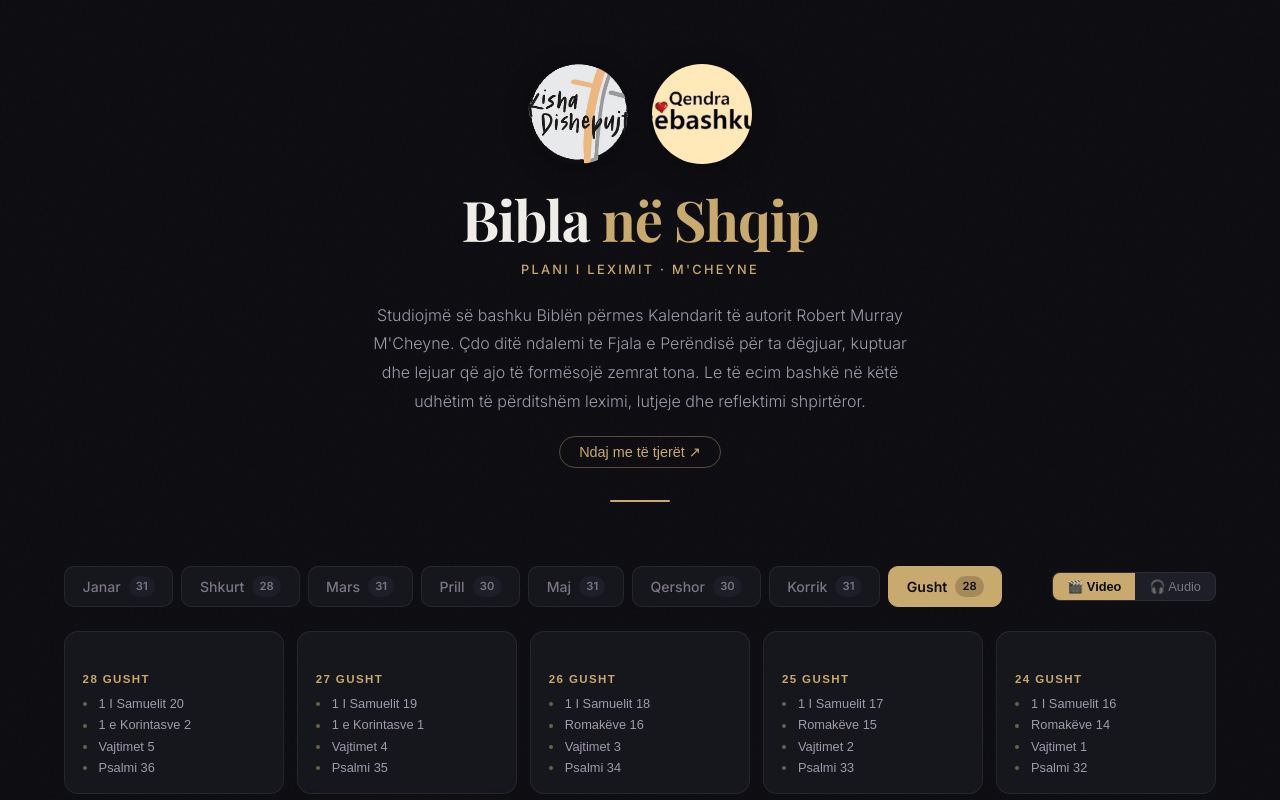
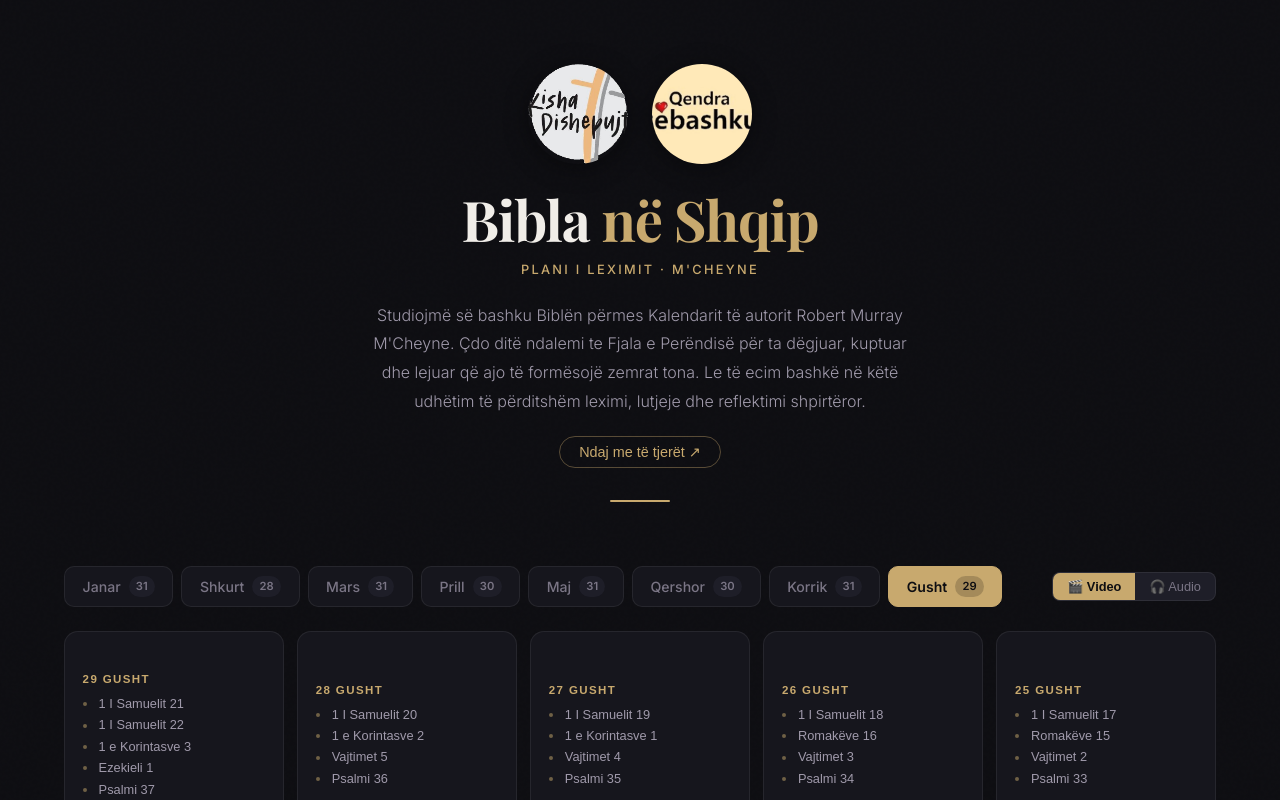
Before and after one commit to jeffandmeredith-max/bibla-shqip, a React (Vite) app: page / in a window 1280 px wide. Shown: the top 800 px of the page. Built offline with nearby package versions, Linux system fonts and the light colour scheme.

Commit message:
chore: daily update 2026-08-29

```diff
--- a/src/data/august.js
+++ b/src/data/august.js
@@ -707,5 +707,32 @@ export const august = [
         "start": 605
       }
     ]
+  },
+  {
+    "day": 29,
+    "date": "29 Gusht",
+    "videoId": "y1Wrh767qYk",
+    "readings": [
+      {
+        "title": "1 I Samuelit 21",
+        "start": 0
+      },
+      {
+        "title": "1 I Samuelit 22",
+        "start": 141
+      },
+      {
+        "title": "1 e Korintasve 3",
+        "start": 370
+      },
+      {
+        "title": "Ezekieli 1",
+        "start": 526
+      },
+      {
+        "title": "Psalmi 37",
+        "start": 813
+      }
+    ]
   }
 ]
```
